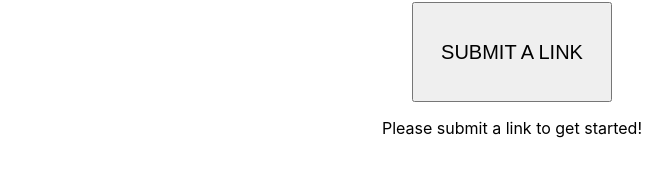
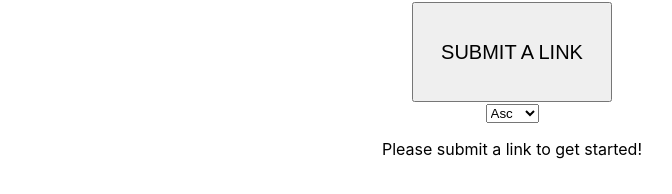
Before and after one commit to dorukucak/voteAndSort, a React (Create React App) app: page / in a window 1280 px wide. Shown: the part 127-321 px from the top of the page, without its empty margins (32-704 px from the left). Built offline with nearby package versions, Linux system fonts and the light colour scheme.

Commit message:
sort works

```diff
--- a/src/App.js
+++ b/src/App.js
@@ -9,6 +9,7 @@ class App extends React.Component {
   constructor(props) {
     super(props);
     this.state = {options: [],
+      filters: 'Asc',
       selectedOption: undefined};
   };
 
@@ -80,7 +81,33 @@ class App extends React.Component {
   }
   componentWillUnmount() {
     console.log('componentWillUnmount');
-  }
+  };
+
+onSortChange = (e) => {
+    if (e.target.value === 'Asc') {
+    this.setState({
+    options: [...this.state.options].sort(function(a, b) {
+    if (a[2] < b[2]) {
+      return -1;
+    }
+    if (a[2] < b[2]) {
+      return 1;
+    }
+    return 0;
+    })
+  });} else  {
+    this.setState({
+    options: [...this.state.options].sort(function(a, b) {
+      if (a[2] > b[2]) {
+        return -1;
+      }
+      if (a[2] > b[2]) {
+        return 1;
+      }
+      return 0;
+    })
+  });}
+  };
 
  render() { return (
       <BrowserRouter>
@@ -89,10 +116,10 @@ class App extends React.Component {
           <Switch>
               <Route path="/" render={() =>
                 <Main {...this.state}
-                handleDeleteOptions={this.handleDeleteOptions}
                 handleDeleteOption={this.handleDeleteOption}
                 handleUpVote={this.handleUpVote}
                 handleDownVote={this.handleDownVote}
+                onSortChange={this.onSortChange}
                 />} exact={true} />
               <Route path="/create"  render={() => <AddLinkPage {...this.state} handleAddOption={this.handleAddOption} />}/>
           </Switch>
@@ -115,18 +142,6 @@ class AddLinkPage extends React.Component {
     )
   }
 }
-
-const Action = (props) =>(
-    <div>
-      <button
-        className='big-button'
-        onClick={props.handlePick}
-        disabled={!props.hasOptions}
-      >
-        What should I do?
-      </button>
-    </div>
-  );
 
 class AddOption extends React.Component {
     state = {
@@ -216,12 +231,18 @@ class Main extends React.Component {
   render() {
     return (
       <div className='main'>
-
         <div className='container'>
-        <Link className='big-button' to="/create" activeClassName="is-active">
-        <button className='big-button'>SUBMIT A LINK</button>
-        </Link>
+          <Link className='big-button' to="/create" activeClassName="is-active">
+          <button className='big-button'>SUBMIT A LINK</button>
+          </Link>
         <div className='widget'>
+          <select
+          value={this.props.filters.sortBy}
+          onChange={this.props.onSortChange}
+          >
+          <option value='Asc' >Asc</option>
+          <option value='Desc'>Desc</option>
+          </select>
       <Options
       options={this.props.options}
       handleUpVote={this.props.handleUpVote}
--- /dev/null
+++ b/src/filter.js
@@ -0,0 +1,6 @@
+const sortProperty = types[type];
+    const sorted = bands.sort((a, b) => b[sortProperty] - a[sortProperty]);
+    console.log(sorted);
+    setData(sorted);
+
+<select onChange={(e) => sortArray(e.target.value)}></select>
```
Also changed, not shown: src/sort.js (added, +13 -0 lines).
